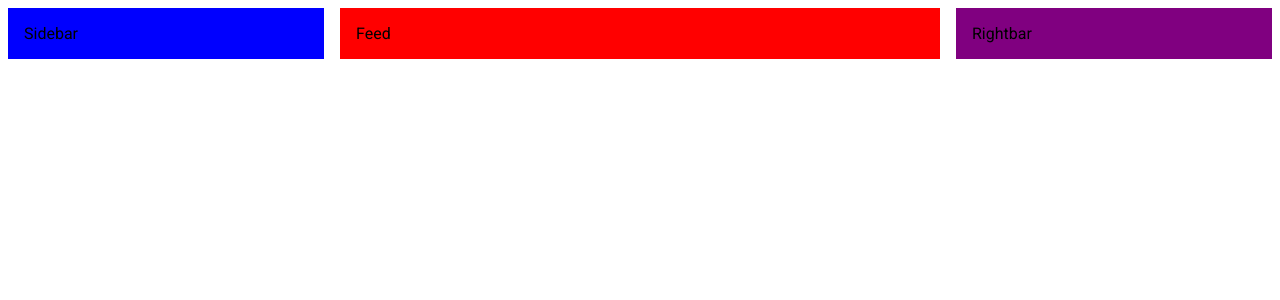
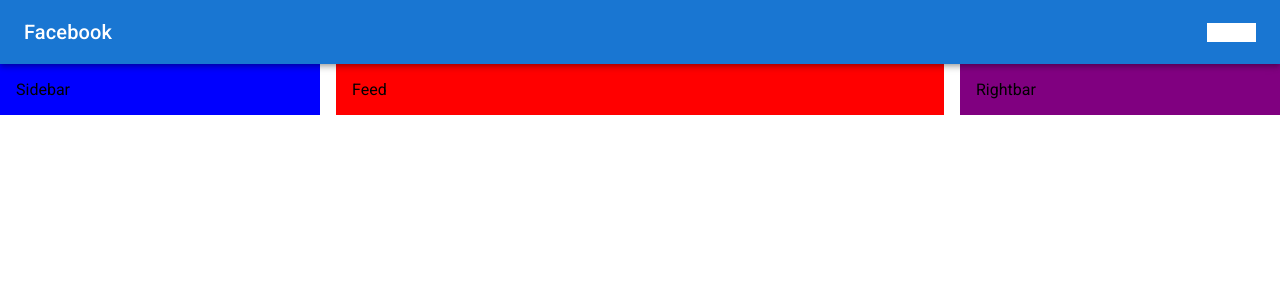
Before and after one commit to theplayer9/Social-App, a React (Create React App) app: page / in a window 1280 px wide. Shown: the top 300 px of the page. Built offline with nearby package versions, Linux system fonts and the light colour scheme.

Commit message:
working on the navbar

```diff
--- a/src/App.js
+++ b/src/App.js
@@ -1,12 +1,14 @@
 import Rightbar from "./components/Rightbar";
 import Sidebar from "./components/Sidebar";
 import Feed from "./components/Feed";
+import Navbar from "./components/Navbar"
 import { Box } from "@mui/system";
 import { Stack } from "@mui/material";
-
+import  Style from './Style.css'
 function App() {
   return (
-    <Box>
+    <Box  margin={0} >
+      <Navbar />
       <Stack direction="row" spacing={2} justifyContent="center">
         <Sidebar />
         <Feed />
--- /dev/null
+++ b/src/Style.css
@@ -0,0 +1,3 @@
+body {
+    margin: 0;
+}
--- a/src/components/Navbar.js
+++ b/src/components/Navbar.js
@@ -1,9 +1,29 @@
-import React from 'react'
+import styled from "@emotion/styled";
+import { AppBar, Toolbar, Typography } from "@mui/material";
+import React from "react";
+import FacebookIcon from '@mui/icons-material/Facebook';
+
+
+
+const StyledToolbar = styled(Toolbar)({
+  display: "flex",
+  justifyContent: "space-between",
+});
+
+const Search = styled("div")(({theme}) =>({
+  backgroundColor: "white",
+}))
 
 const Navbar = () => {
   return (
-    <div>Navbar</div>
-  )
-}
+    <AppBar position="sticky">
+      <StyledToolbar>
+        <Typography variant="h6" sx={{display:{ xs: "none", sm: "block"}}} >Facebook</Typography>
+        <FacebookIcon sx={{display:{ xs: "block", sm: "none"}}} />
+        <Search> Search</Search>
+      </StyledToolbar>
+    </AppBar>
+  );
+};
 
-export default Navbar
+export default Navbar;
```
Also changed, not shown: src/theme.js (added, +16 -0 lines).
